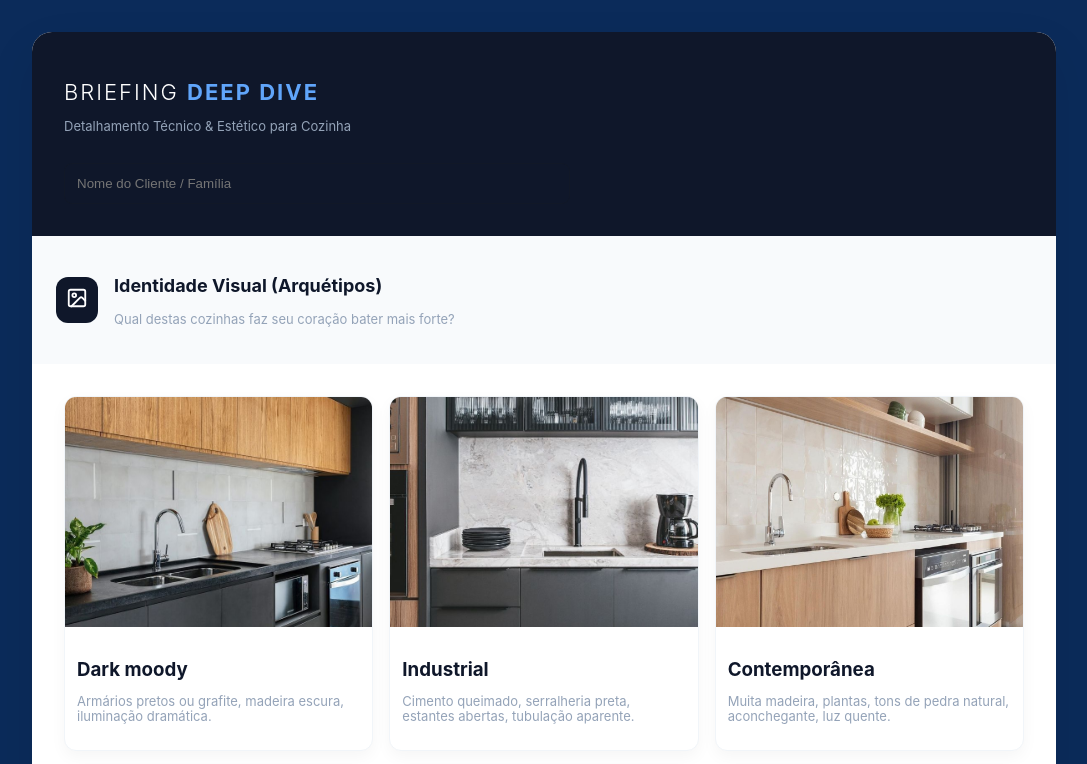
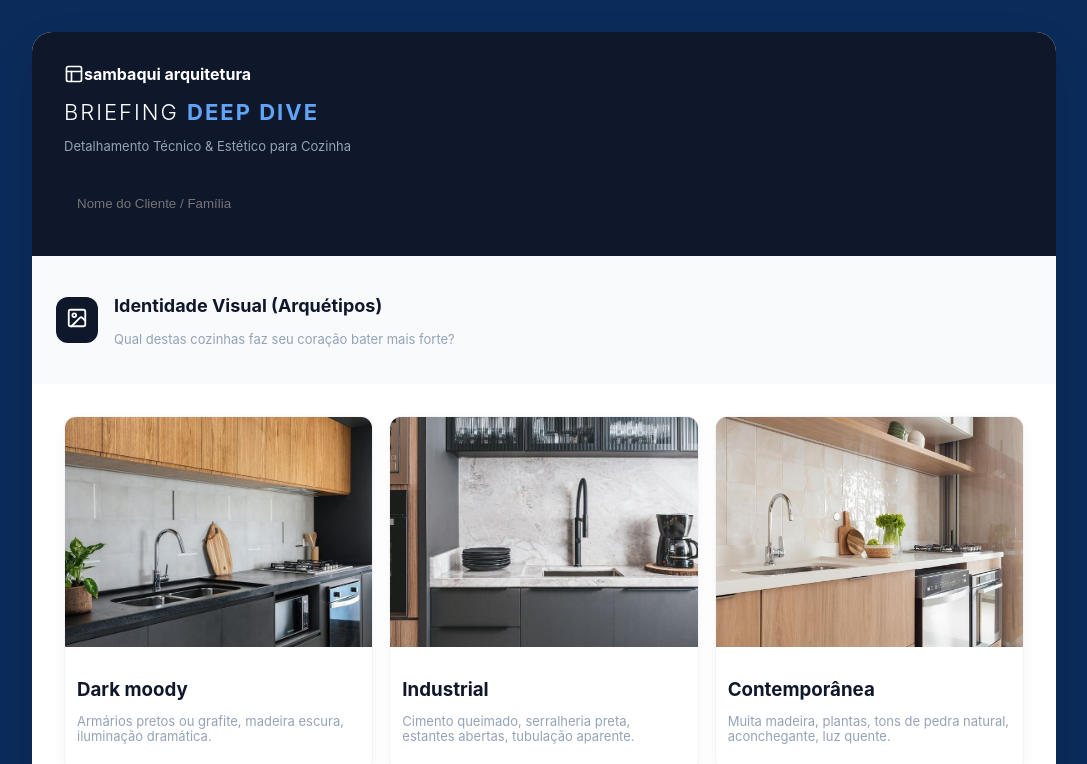
Before and after one commit to VictorBury-HTK/Briefing, a React (Vite) app: page / in a window 1280 px wide. Shown: the top 764 px of the page, without its empty margins (96-1183 px from the left). Built offline with nearby package versions, Linux system fonts and the light colour scheme.

Commit message:
Header brand updated to 'sambaqui arquitetura' with Layout icon

```diff
--- a/src/DeepDiveBriefing.jsx
+++ b/src/DeepDiveBriefing.jsx
@@ -2,7 +2,7 @@ import React, { useEffect, useState } from 'react';
 import {
   Printer, Save, Check, Circle, ChefHat,
   Palette, Armchair, Trash2, Zap, Image as ImageIcon,
-  ChevronDown, ChevronUp, Coffee, Sun
+  ChevronDown, ChevronUp, Coffee, Sun, Layout
 } from 'lucide-react';
 
 import imgDark from '../img/Dark-Moody.jpeg';
@@ -138,6 +138,10 @@ export default function DeepDiveBriefing() {
         <header className="header-content">
           <div className="header-top">
             <div>
+              <div className="flex items-center gap-2 mb-2 text-blue-400">
+                <Layout size={20} />
+                <span className="text-xs font-bold tracking-widest uppercase">sambaqui arquitetura</span>
+              </div>
               <h1 className="header-title">BRIEFING <strong>DEEP DIVE</strong></h1>
               <p className="header-sub">Detalhamento Técnico & Estético para Cozinha</p>
             </div>
```
